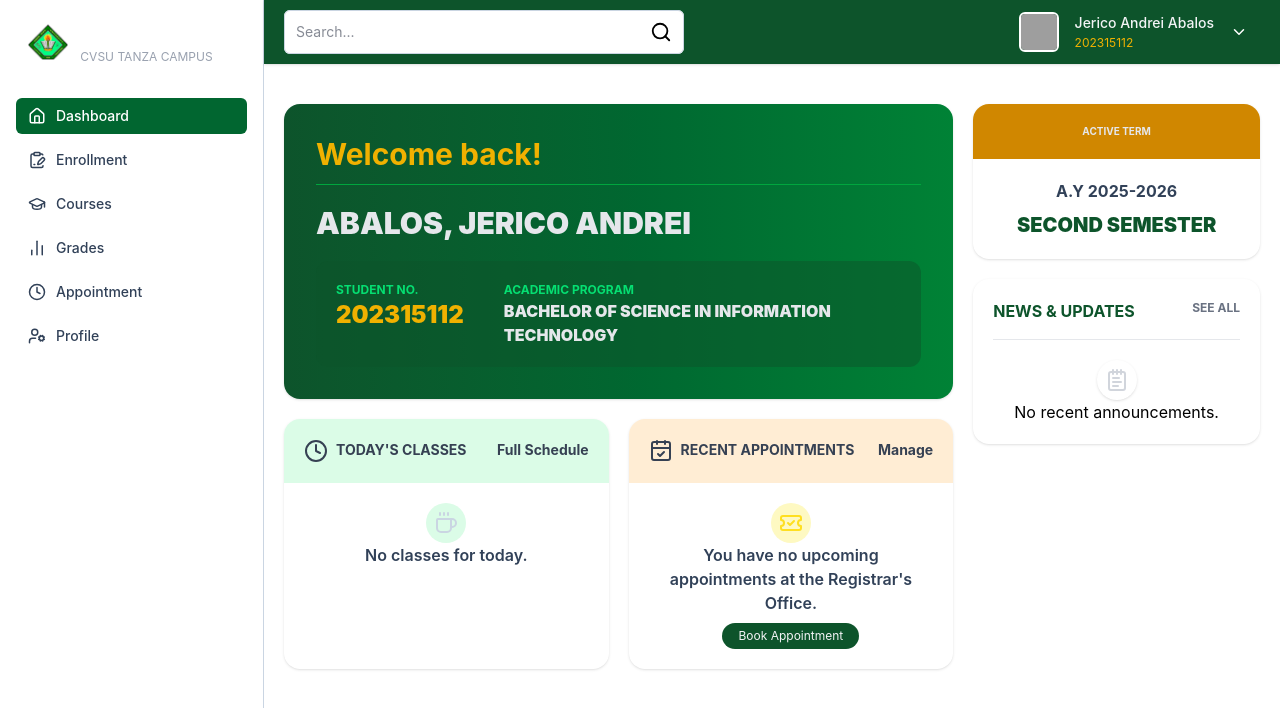
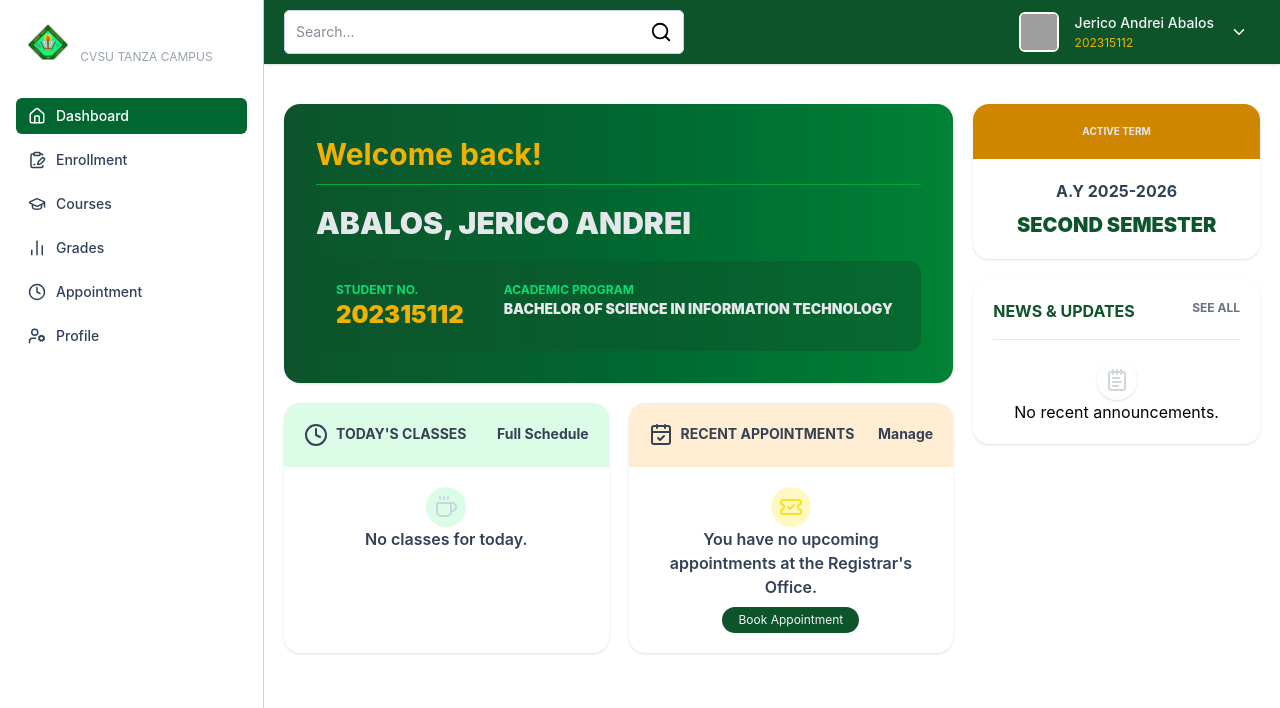
Before and after one commit to je-an-commits/portal_project, a React (Vite) app in the folder frontend/: page /dashboard in a window 1280 px wide. Shown: the top 708 px of the page. Built offline with nearby package versions, Linux system fonts and the light colour scheme; grey boxes are pictures that could not be loaded.

Commit message:
fix text size

```diff
--- a/frontend/src/pages/Dashboard.jsx
+++ b/frontend/src/pages/Dashboard.jsx
@@ -31,7 +31,7 @@ export default function Dashboard() {
                             </div>
                             <div>
                                 <h1 className="text-[12px] font-bold text-green-400">ACADEMIC PROGRAM</h1>
-                                <p className="text-l font-black text-gray-200">BACHELOR OF SCIENCE IN INFORMATION TECHNOLOGY</p>
+                                <p className="text-sm lg:text-l font-black text-gray-200">BACHELOR OF SCIENCE IN INFORMATION TECHNOLOGY</p>
                             </div>
                         </div>
                     </div>
```
